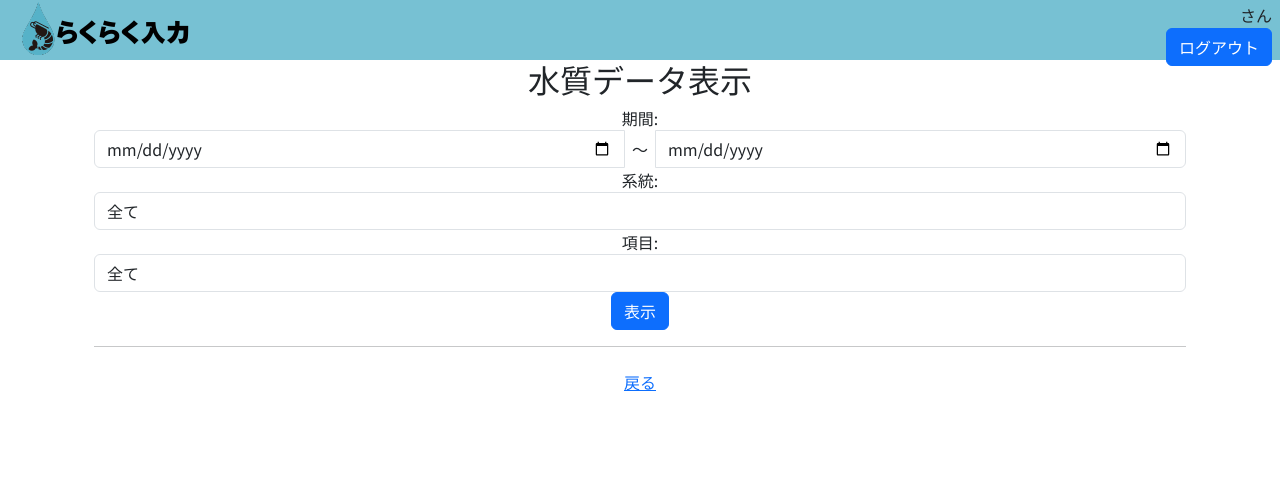
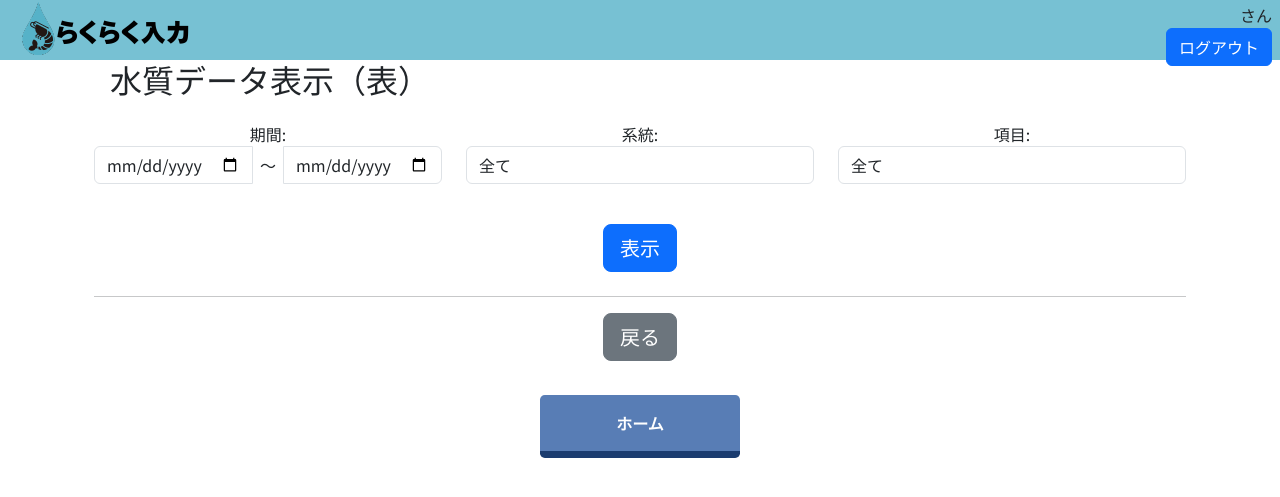
Before and after one commit to koachan777/rakuraku_input, a Django app: template src/rakuraku_apps/templates/log/table.html in a window 1280 px wide. Shown: the top 497 px of the page. Run offline with Django 3.2, Linux system fonts and the light colour scheme; the template is opened without the code that fills it, so the values that code supplies are empty; some libraries are stand-ins or nearby versions.

Commit message:
表（仮完成）

```diff
--- a/src/rakuraku_apps/templates/log/table.html
+++ b/src/rakuraku_apps/templates/log/table.html
@@ -3,8 +3,10 @@
 
 {% block content %}
 <div class="container">
-    <h2>水質データ表示</h2>
-    <form method="GET">
+    <h2 class="text-start ps-3 mb-4">水質データ表示（表）</h2>
+    <form method="GET" class="mb-4">
+        <div class="row">
+            <div class="col-md-4 mb-3">
                 <div class="form-group">
                     <label for="date_range">期間:</label>
                     <div class="input-group">
@@ -15,6 +17,8 @@
                         <input type="date" class="form-control" id="end_date" name="end_date" value="{{ end_date }}">
                     </div>
                 </div>
+            </div>
+            <div class="col-md-4 mb-3">
                 <div class="form-group">
                     <label for="shrimp">系統:</label>
                     <select class="form-control" id="shrimp" name="shrimp">
@@ -24,6 +28,8 @@
                         {% endfor %}
                     </select>
                 </div>
+            </div>
+            <div class="col-md-4 mb-3">
                 <div class="form-group">
                     <label for="item">項目:</label>
                     <select class="form-control" id="item" name="item">
@@ -40,11 +46,15 @@
                         <option value="Mg" {% if request.GET.item == "Mg" %}selected{% endif %}>Mg</option>
                     </select>
                 </div>
-        <button type="submit" class="btn btn-primary">表示</button>
+            </div>
+        </div>
+        <div class="text-center mt-4">
+            <button type="submit" class="btn btn-primary btn-lg">表示</button>
+        </div>
     </form>
     <hr>
     {% if request.GET.item %}
-    <h3 class="mt-5 mb-4">
+    <h3 class="text-start ps-3 mt-5 mb-4">
         {% if request.GET.item == "water_temperature" %}水温
         {% elif request.GET.item == "pH" %}pH
         {% elif request.GET.item == "DO" %}DO
@@ -58,8 +68,8 @@
         {% endif %}
     </h3>
     <div class="table-responsive mb-5">
-        <table class="table">
-            <thead>
+        <table class="table table-striped table-bordered">
+            <thead class="thead-dark">
                 <tr>
                     <th><nobr>測定日</nobr></th>
                     {% for tank in tanks %}
@@ -82,12 +92,13 @@
     {% else %}
     {% regroup water_quality_data by tank__name as tank_list %}
     {% for tank in tank_list %}
-    <h3 class="mt-5">{{ tank.grouper }}</h3>
+    <h3 class="text-start ps-3 mt-5">{{ tank.grouper }}</h3>
     <div class="table-responsive mb-5">
-        <table class="table">
-            <thead>
+        <table class="table table-striped table-bordered">
+            <thead class="thead-dark">
                 <tr>
                     <th><nobr>日付</nobr></th>
+                    <th><nobr>室温</nobr></th>
                     <th><nobr>水温</nobr></th>
                     <th><nobr>pH</nobr></th>
                     <th><nobr>DO</nobr></th>
@@ -98,12 +109,14 @@
                     <th><nobr>Ca</nobr></th>
                     <th><nobr>Al</nobr></th>
                     <th><nobr>Mg</nobr></th>
+                    <th><nobr>備考</nobr></th>
                 </tr>
             </thead>
             <tbody>
                 {% for data in tank.list %}
                 <tr>
                     <td><nobr>{{ data.date }}</nobr></td>
+                    <td><nobr>{{ data.room_temperature|default:"-" }}</nobr></td>
                     <td><nobr>{{ data.water_temperature|default:"-" }}</nobr></td>
                     <td><nobr>{{ data.pH|default:"-" }}</nobr></td>
                     <td><nobr>{{ data.DO|default:"-" }}</nobr></td>
@@ -114,6 +127,7 @@
                     <td><nobr>{{ data.Ca|default:"-" }}</nobr></td>
                     <td><nobr>{{ data.Al|default:"-" }}</nobr></td>
                     <td><nobr>{{ data.Mg|default:"-" }}</nobr></td>
+                    <td><nobr>{{ data.notes|default:"-" }}</nobr></td>
                 </tr>
                 {% endfor %}
             </tbody>
@@ -123,6 +137,10 @@
     {% endif %}
 </div>
 
-<a href="{% url 'rakuraku_apps:table_or_graph' %}" class="btn btn-link">戻る</a>
+<div class="text-center mb-4">
+    <a href="{% url 'rakuraku_apps:table_or_graph' %}" class="btn btn-secondary btn-lg">戻る</a>
+</div>
+
+{% include 'footer.html' %}
 
 {% endblock %}
--- a/src/rakuraku_apps/views/log.py
+++ b/src/rakuraku_apps/views/log.py
@@ -41,7 +41,7 @@ class TableView(TemplateView):
         water_quality_data = WaterQualityModel.objects.filter(query).select_related('tank', 'tank__shrimp')
 
         if item:
-            water_quality_data = water_quality_data.values('date', 'tank__name', item)
+            water_quality_data = water_quality_data.values('date', 'tank__name', item).order_by('date', 'tank__name')
             water_quality_data_by_date = {}
             for data in water_quality_data:
                 date = data['date']
@@ -50,14 +50,14 @@ class TableView(TemplateView):
                 if date not in water_quality_data_by_date:
                     water_quality_data_by_date[date] = {}
                 water_quality_data_by_date[date][tank_name] = value
-            context['water_quality_data_by_date'] = water_quality_data_by_date
+            context['water_quality_data_by_date'] = dict(sorted(water_quality_data_by_date.items()))
 
             if shrimp_id:
                 context['tanks'] = TankModel.objects.filter(shrimp__id=shrimp_id, water_quality__date__range=[start_date, end_date]).distinct()
             else:
                 context['tanks'] = TankModel.objects.filter(water_quality__date__range=[start_date, end_date]).distinct()
         else:
-            water_quality_data = water_quality_data.values('date', 'tank__name', 'pH', 'DO', 'salinity', 'NH4', 'NO2', 'NO3', 'Ca', 'Al', 'Mg', 'water_temperature')
+            water_quality_data = water_quality_data.values('date', 'tank__name', 'pH', 'DO', 'salinity', 'NH4', 'NO2', 'NO3', 'Ca', 'Al', 'Mg', 'water_temperature', 'room_temperature', 'notes')
 
         # 水槽名の昇順と日付の昇順で並び替え
         water_quality_data = water_quality_data.order_by('tank__name', 'date')
```
Also changed, not shown: src/rakuraku_apps/templates/log/table_or_graph.html (+21 -11 lines). Lines whose indentation alone changed are shown as unchanged.
